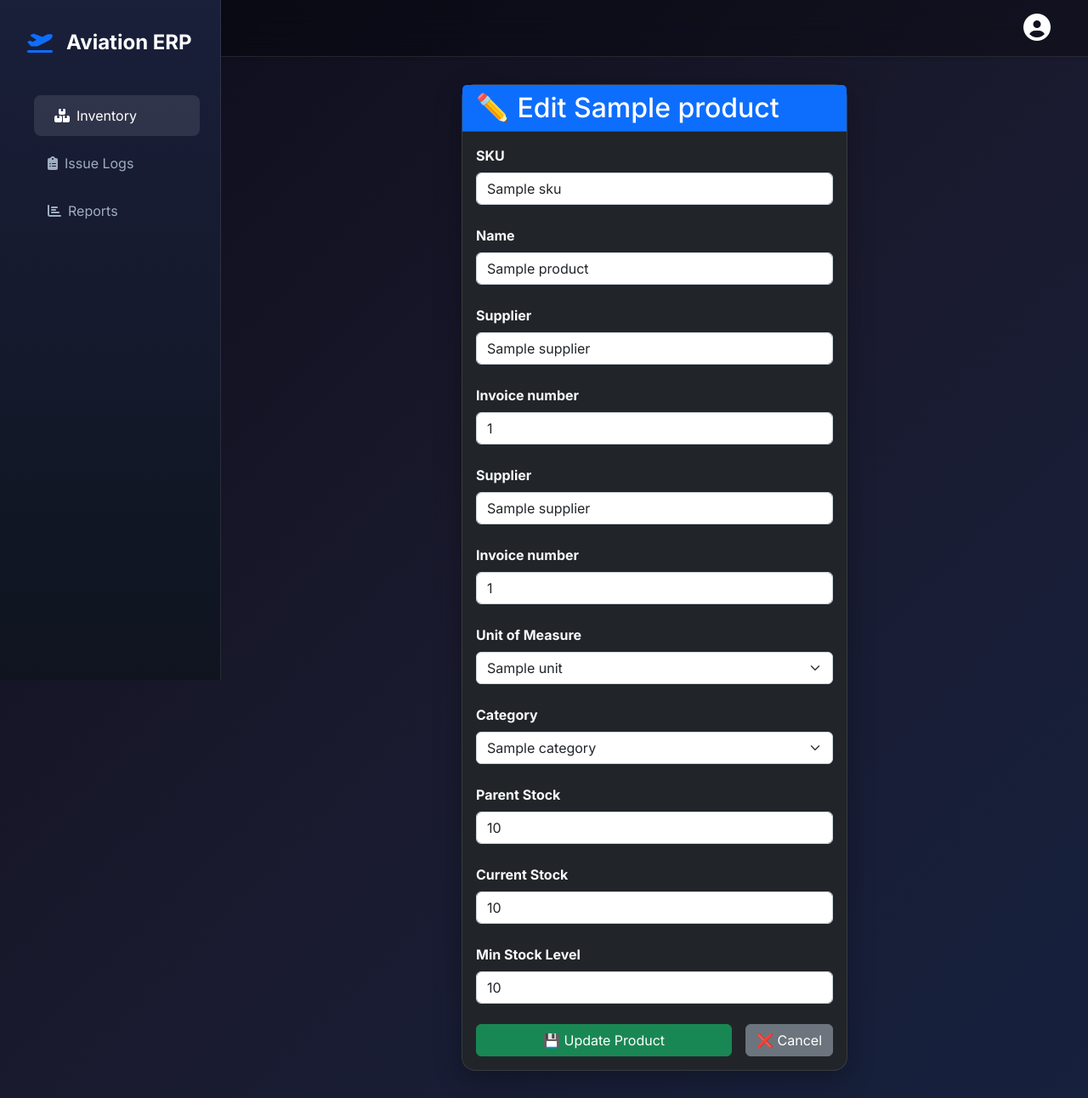
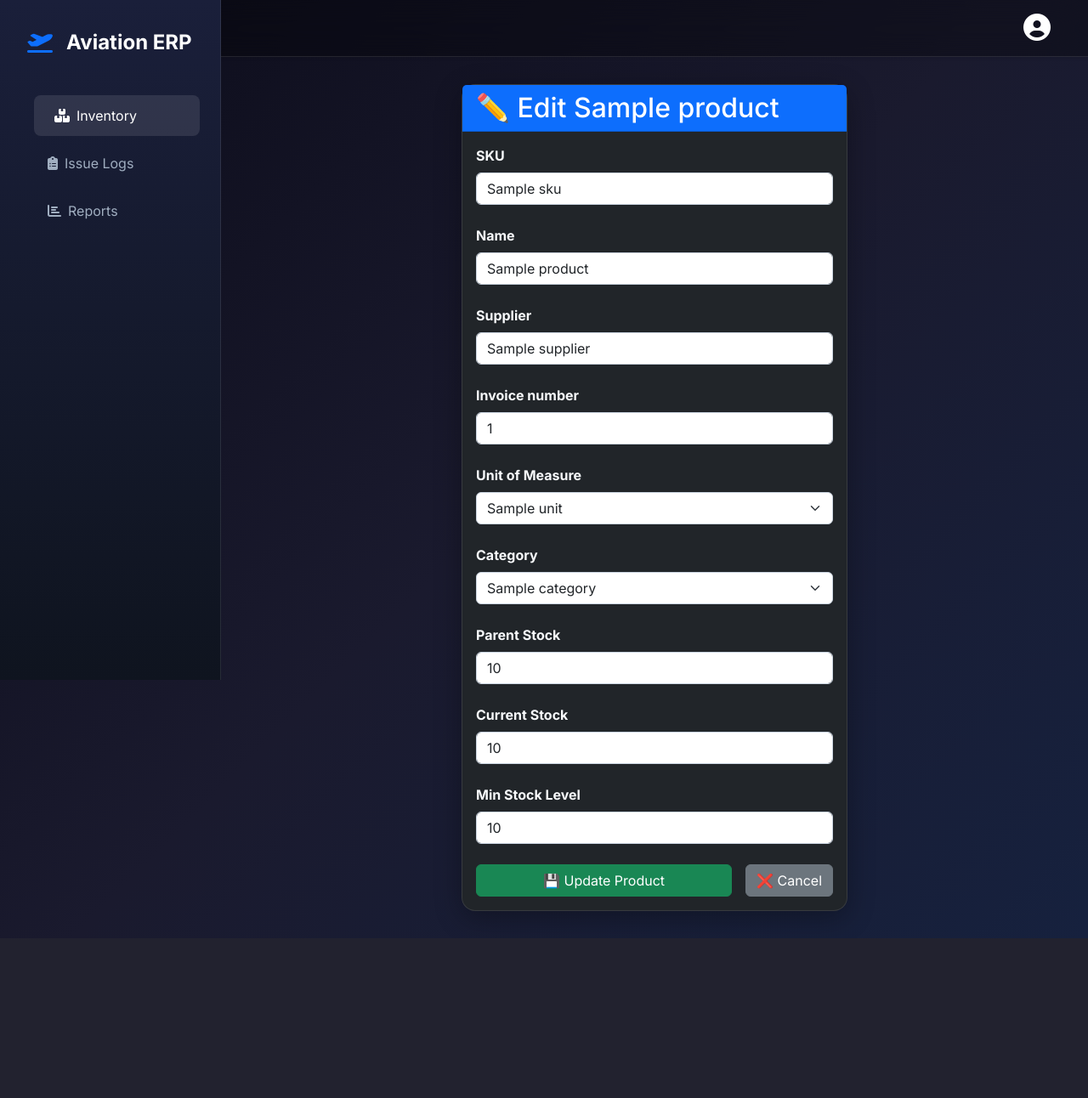
Before and after one commit to whitetap/whitetap-inventory-erp, a Flask app: template templates/edit_product.html in a window 1280 px wide. Shown: the whole page at 85% size. After the commit the page ends 1104 px from the top, so only its background shows below. Run offline with Flask 3, Linux system fonts and the light colour scheme; the template is opened without the code that fills it: most values are stand-ins (such as "Sample title", 1, 10 or a date in 2020).

Commit message:
update edit form

```diff
--- a/templates/edit_product.html
+++ b/templates/edit_product.html
@@ -32,14 +32,6 @@
                         <div class="mb-4">
                             <label class="form-label fw-bold">Name</label>
                             <input type="text" name="name" class="form-control" value="{{ product.name }}" required>
-                        </div>
-                        <div class="mb-4">
-                            <label class="form-label fw-bold" for="editSupplier">Supplier</label>
-                            <input id="editSupplier" type="text" name="supplier" class="form-control" value="{{ product.supplier or '' }}" maxlength="250">
-                        </div>
-                        <div class="mb-4">
-                            <label class="form-label fw-bold" for="editInvoiceNumber">Invoice number</label>
-                            <input id="editInvoiceNumber" type="text" name="invoice_number" class="form-control" value="{{ product.invoice_number or '' }}" maxlength="100">
                         </div>
                         <div class="mb-4">
                             <label class="form-label fw-bold" for="editSupplier">Supplier</label>
```
